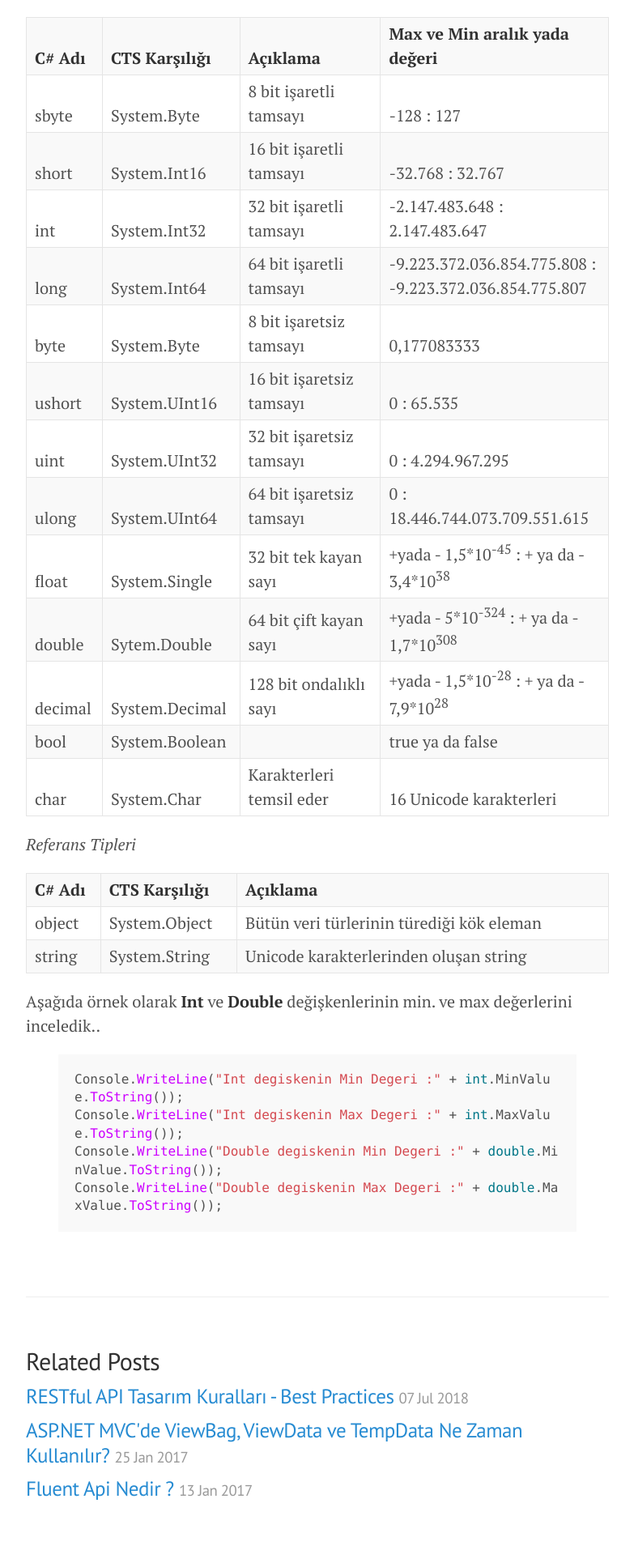
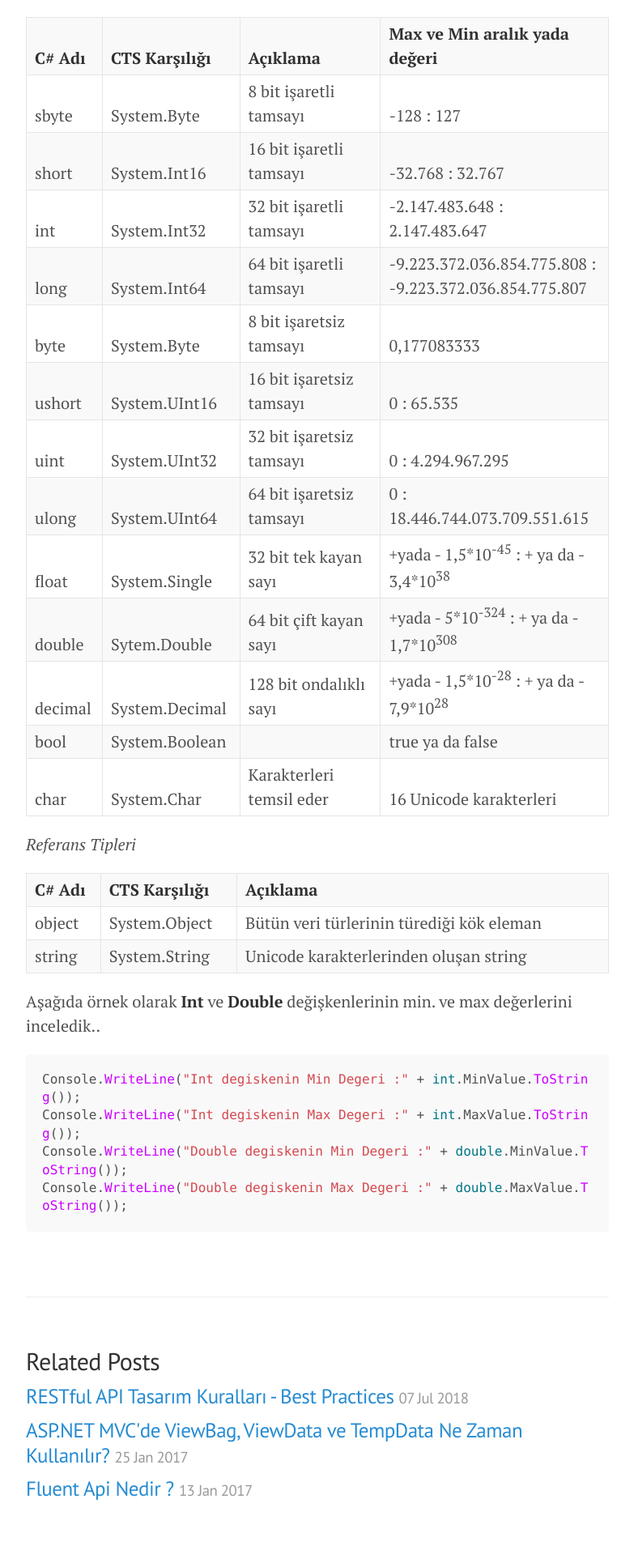
Before and after one commit to abdurrahman/abdurrahman.github.io, a Jekyll site: the page built from _posts/2010-03-14-deger-tip-vs-referans-tip.md, in a window 1280 px wide. Shown: the part 1044-2958 px from the top of the page at 81% size, without its empty margins (248-1031 px from the left). Built offline with Jekyll 4.4.1, drawn with Linux system fonts in a browser that asks for light colours.

Commit message:
Update 2010-03-14-deger-tip-vs-referans-tip.md

````diff
--- a/_posts/2010-03-14-deger-tip-vs-referans-tip.md
+++ b/_posts/2010-03-14-deger-tip-vs-referans-tip.md
@@ -153,9 +153,9 @@ Aşağıdaki şekilde C# tipleri ve alacağı maximum ve minimum değerleri veri
 
 Aşağıda örnek olarak **Int** ve **Double** değişkenlerinin min. ve max değerlerini inceledik..
 
-{% highlight csharp %}
+```csharp
 Console.WriteLine("Int degiskenin Min Degeri :" + int.MinValue.ToString());
 Console.WriteLine("Int degiskenin Max Degeri :" + int.MaxValue.ToString());
 Console.WriteLine("Double degiskenin Min Degeri :" + double.MinValue.ToString());
 Console.WriteLine("Double degiskenin Max Degeri :" + double.MaxValue.ToString());
-{% endhighlight %}
+```
````
